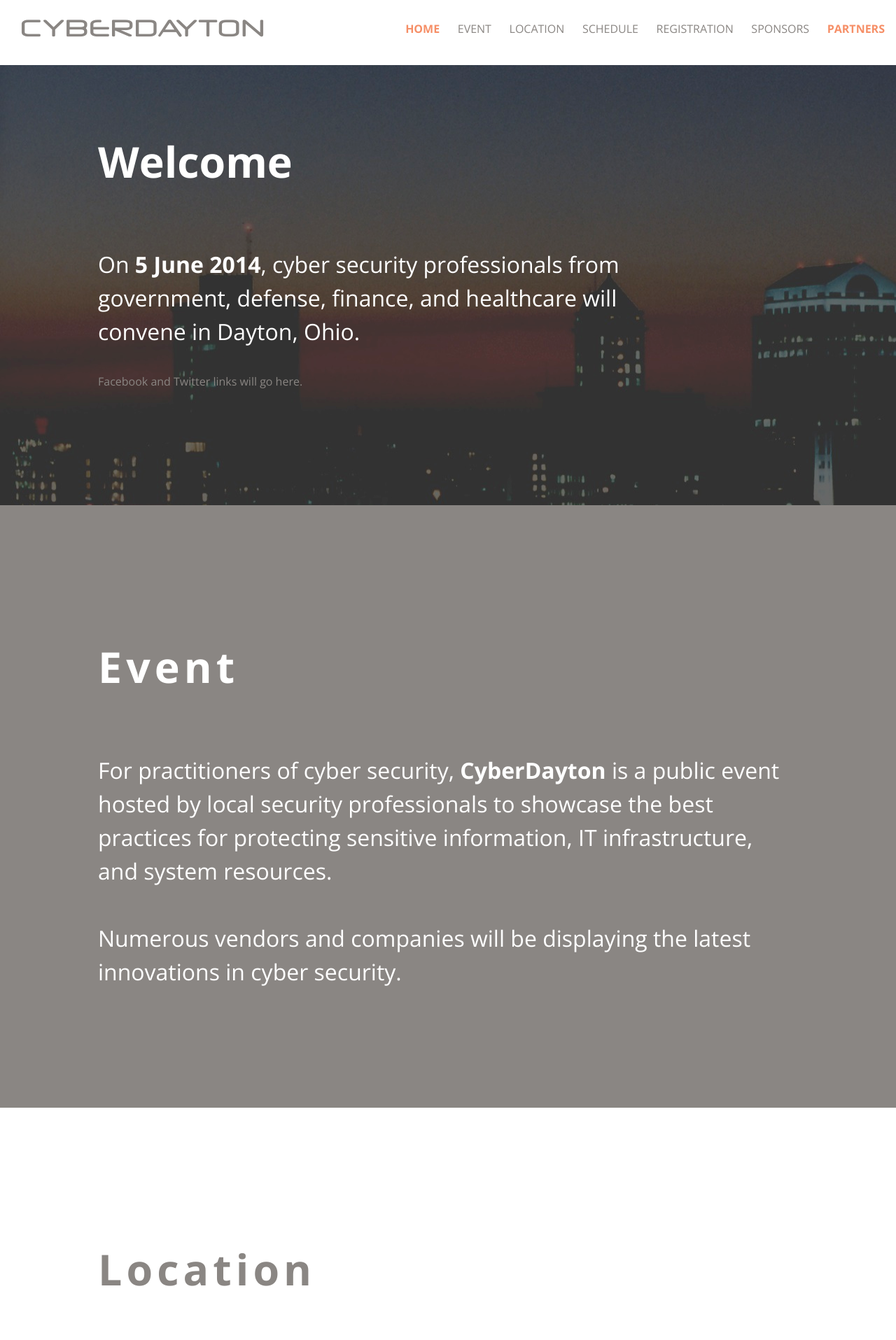
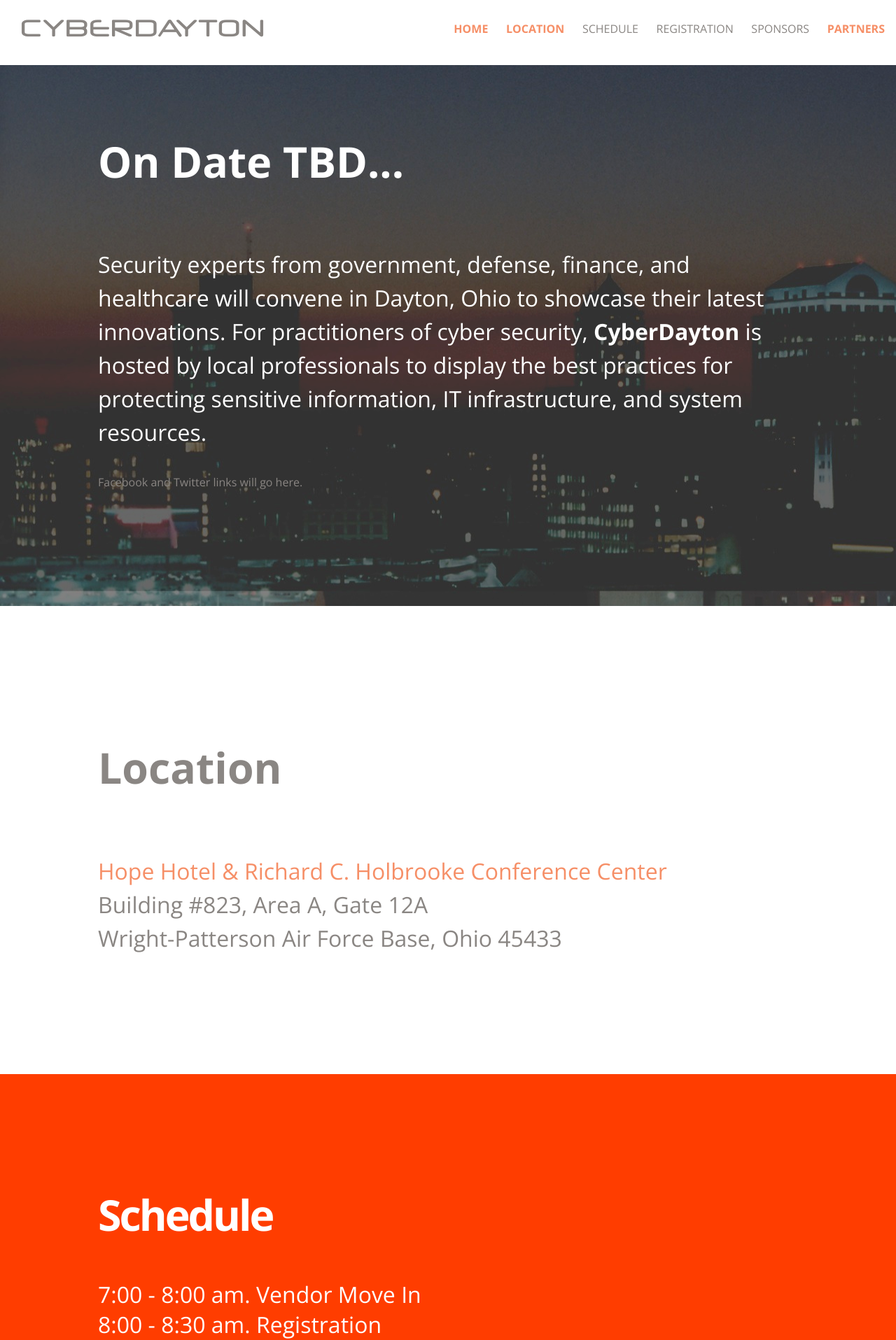
Before and after one commit to jjwdowik/cyberDay, a PHP site: page / in a window 1280 px wide. Shown: the top 1915 px of the page at 70% size. Run offline with PHP 8.4, Linux system fonts and the light colour scheme; some libraries are stand-ins or nearby versions.

Commit message:
Changed some content, removed "Event", added bgs

```diff
--- a/css/style.css
+++ b/css/style.css
@@ -99,7 +99,7 @@ h2 {
 /* Slide 1 */
 
 #slide1{
-	background-image:url('../images/dayton2.jpg');
+	background-image:url('../images/daytonnight.jpg');
 	background-color:#ffffff;
 }
 #slide1 h1 {
@@ -158,7 +158,6 @@ h2 {
 }
 #slide3 h1 {
 	font-size: 3.8em;
-	letter-spacing: .1em;
 	line-height: 1em;
 	color:#8a8683;
 	font-weight: 700;
@@ -208,9 +207,9 @@ h2 {
 
 
 #slide5{
-	background-image:url('../images/daytonAir.jpg');
-	background-color:#A62800;
-	color:#ffffff;
+	background-image:url('../images/daytonskyline3.jpg');
+	background-color:rgba(250,250,250,0.3);
+	color:#000000;
 	line-height:0px;
 }
 
@@ -228,12 +227,6 @@ h2 {
 	font-size:1.4em;
 	padding-bottom:1em;
 	font-weight:500;
-}
-#paypal{
-	padding:1em;
-	font-style:italic;
-	font-size:1.1em;
-	font-weight:600;
 }
 
 .inputext{
@@ -360,7 +353,8 @@ footer{
 	text-align:center;
 	background-color:rgba(0,0,0,0.8);
 	color:#ffffff;
-	padding:0.5em;
+	padding-top:0.5em;
+	padding-bottom: 1.5em;
 }
 
 
--- a/index.php
+++ b/index.php
@@ -22,15 +22,13 @@
 
 	<div class="menu">
 		<div class="clearfix">
-
 			<div id="logo" class="grid_4">
 				<p id="titletext">CYBERDAYTON</p>
 			</div>
-
 			<div id="nav" class="grid_8 omega">
 				<ul class="navigation">
 					<li data-slide="1" class="nav-link active">Home</li>
-					<li data-slide="2" class="nav-link">Event</li>
+					<!--<li data-slide="2" class="nav-link">Event</li>-->
 					<li data-slide="3" class="nav-link">Location</li>
 					<li data-slide="4" class="nav-link">Schedule</li>
 					<li data-slide="5" class="nav-link">Registration</li>
@@ -39,49 +37,43 @@
 				</ul>
 			</div>
 			<a href="#" id="pull"><p class="cyberlogo">CYBERDAYTON</p></a>
-
 		</div>
 	</div>
 
 
 	<div class="slide" id="slide1" data-slide="1" data-stellar-background-ratio="0.5">
 		<div class="container clearfix">
-
-			<div id="content" class="grid_9">
-				<h1>Welcome</h1>
-				<h2>On <b>5 June 2014</b>, cyber security professionals from government, defense, finance, and healthcare will convene in Dayton, Ohio.</h2>
+			<div id="content" class="grid_12">
+				<h1>On Date TBD...</h1>
+				<h2>Security experts from government, defense, finance, and healthcare will convene in Dayton, Ohio to showcase their latest innovations.
+				For practitioners of cyber security, <b>CyberDayton</b> is hosted by local professionals to display the best practices for protecting sensitive information, IT infrastructure, and system resources.</h2>
 				<p>Facebook and Twitter links will go here.</p>
 			</div>
-
 		</div>
 	</div>
 
-
+<!--
 
 	<div class="slide" id="slide2" data-slide="2" data-stellar-background-ratio="0.5">
 		<div class="container clearfix">
-
 			<div id="content" class="grid_12">
 				<h1>Event</h1>
 				<h2>For practitioners of cyber security, <b>CyberDayton</b> is a public event hosted by local security professionals to showcase the best practices for protecting sensitive information, IT infrastructure, and system resources.<br><br>
-					Numerous vendors and companies will be displaying the latest innovations in cyber security.</h2>
+					Top companies and experts from government, defense, finance, and healthcare will convene in Dayton, Ohio to display the latest innovations in cyber security.</h2>
 			</div>
-
 		</div>
 	</div>
 
-
+-->
 
 	<div class="slide" id="slide3" data-slide="3" data-stellar-background-ratio="0.5">
 		<div class="container clearfix">
-
 			<div id="content" class="grid_12">
 				<h1>Location</h1>
 				<h2><a href="http://www.hopehotel.com/">Hope Hotel &amp; Richard C. Holbrooke Conference Center</a><br>
 				Building #823, Area A, Gate 12A<br>
 				Wright-Patterson Air Force Base, Ohio 45433</h2>
 			</div>
-
 		</div>
 	</div>
 
@@ -124,7 +116,9 @@
 						<input class="inputext" id="lastname" type="text" name="lastname" placeholder="Last name" maxlength="25" size="25" required>
 						<input class="inputext" id="email" type="email" name="email" placeholder="Email" maxlength="50" size="25" required>
 						<input class="inputext" id="phone" type="tel" name="phone" placeholder="Phone" maxlength="9" size="25" required>
-						<p id="paypal">PayPal link will go here.</p>
+						<br>
+						<p>PayPal link will go here.</p>
+						<br>
 						<p id="errorForm"></p>
 						<input class="submitbutton" type="submit" value="REGISTER">
 					</form>
@@ -193,8 +187,8 @@
 	</div>
 
 	<footer>
-		<h3>All Rights Reserved. CyberDayton 2014.</h3>
-		<h4>Site by <a href="http://jollygoat.com/">Jolly Goat</a>.</h4>
+		<h3>&copy; 2014 CyberDayton, LLC. All Rights Reserved.</h3>
+		<h3>Site by <a href="http://jollygoat.com/">Jolly Goat</a>.</h3>
 	</footer>
 
 	<script type="text/javascript" src="http://ajax.googleapis.com/ajax/libs/jquery/1.7.2/jquery.min.js"></script>
```
Also changed, not shown: images/daytonSkyline.jpg, images/daytonnight.jpg (renamed from images/dayton2.jpg), images/daytonskyline2.jpg (added), images/daytonskyline3.jpg (added).
